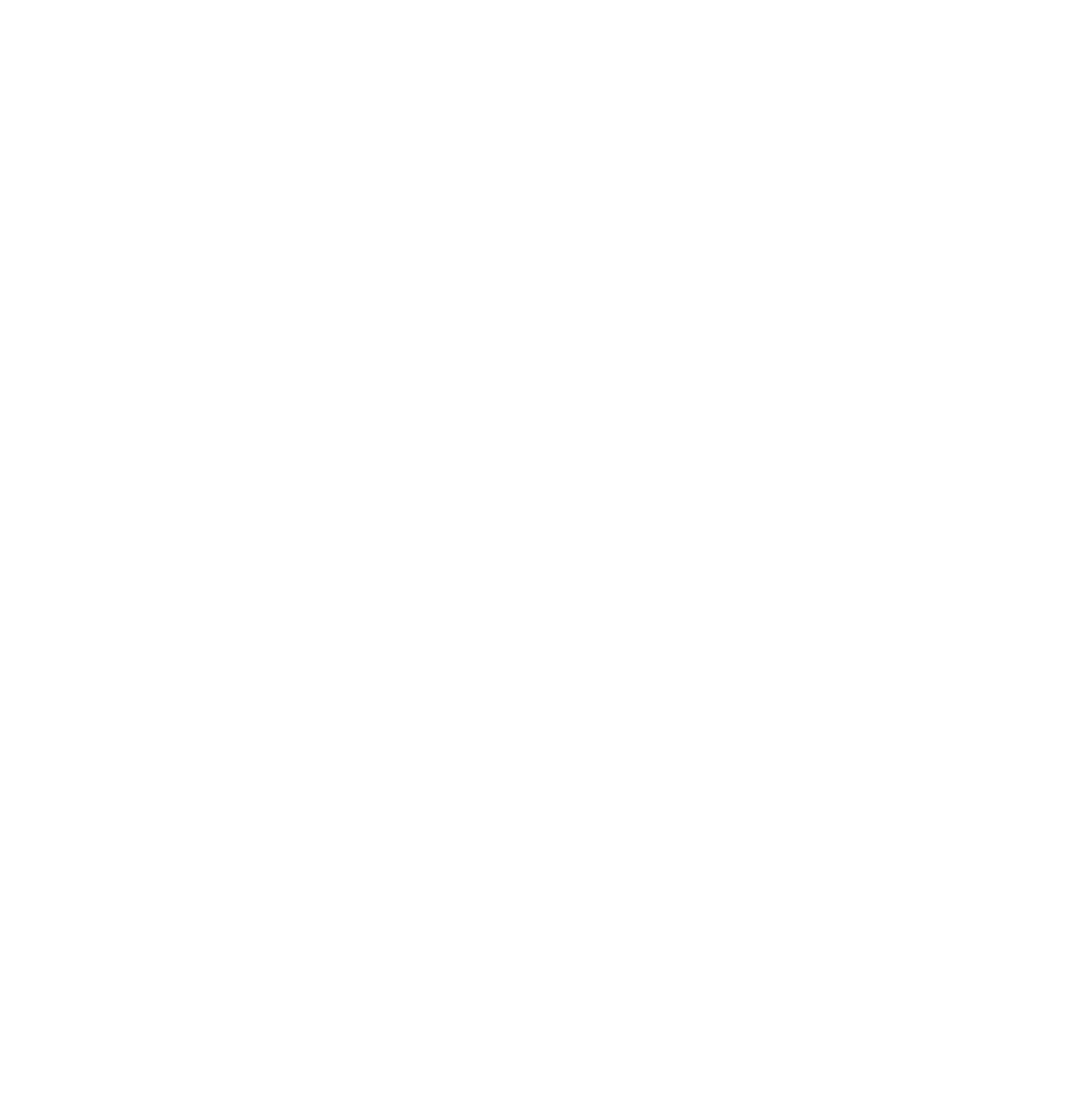
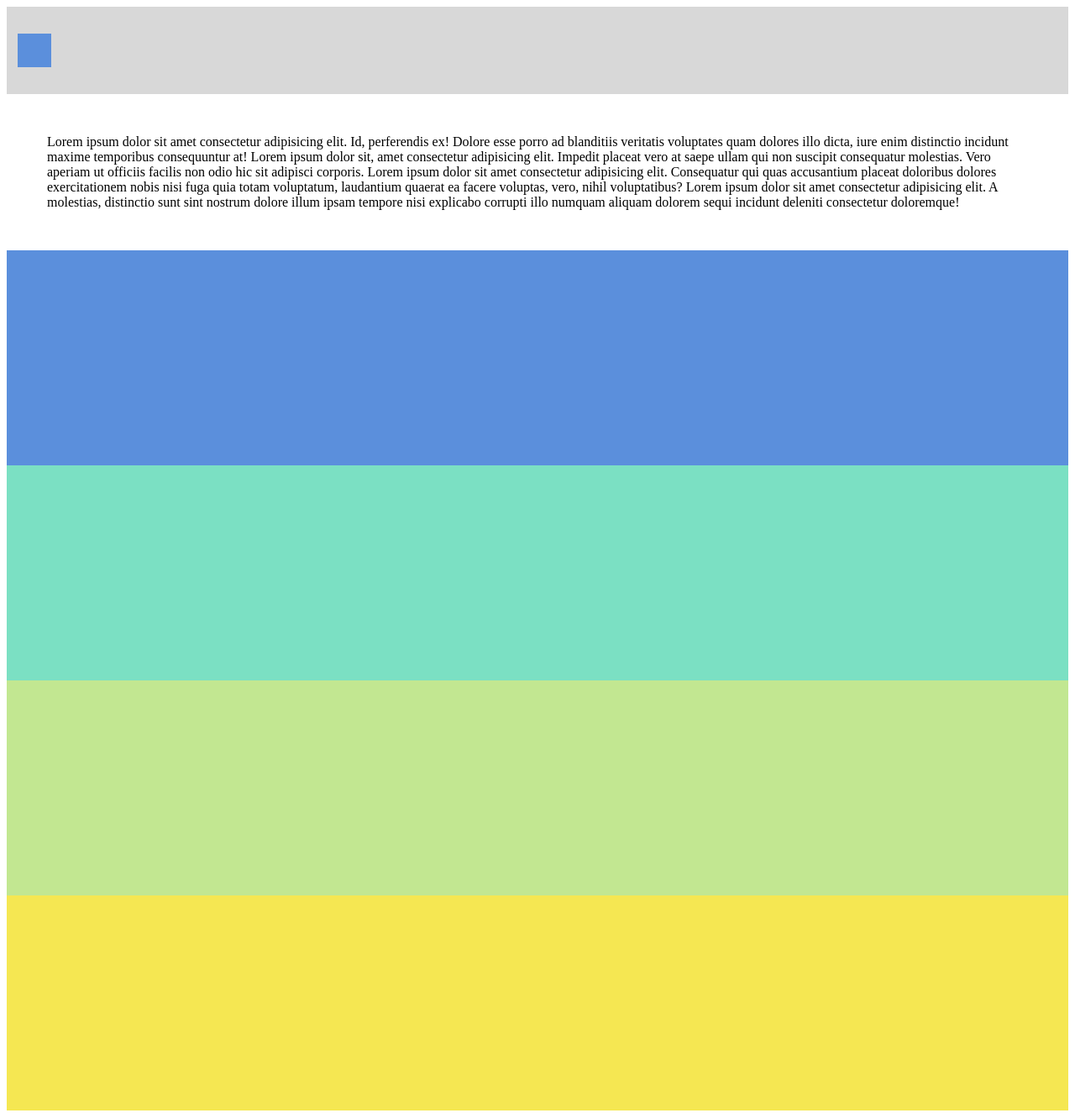
Before and after one commit to dallasmay/replicationimagehtmlcsslab, a plain HTML site: page drill-3/index.html in a window 1280 px wide. Shown: the whole page at 84% size. Before the commit the page ends 800 px from the top, so only its background shows below. Drawn offline with Linux system fonts and the light colour scheme.

Commit message:
completed drill3 minus sticky question mark

```diff
--- a/drill-3/index.css
+++ b/drill-3/index.css
@@ -0,0 +1,37 @@
+#top-rect {
+    background-color: #D8D8D8;
+    height: 13vh;
+    display: flex;
+    align-items: center;
+}
+
+#blue-square {
+    background-color: #5B8FDC;
+    width: 5vh;
+    height: 5vh;
+    margin: 1vw;
+}
+
+#text {
+    margin: 6vh;
+}
+
+#blue-rect {
+    background-color:#5B8FDC;
+    height: 32vh;
+}
+
+#seafoam {
+    background-color: #7BE0C3;
+    height: 32vh;
+}
+
+#weird-green {
+    background-color: #C2E791;
+    height: 32vh;
+}
+
+#yellow {
+    background-color: #F5E752;
+    height: 32vh;
+}
--- a/drill-3/index.html
+++ b/drill-3/index.html
@@ -1 +1,25 @@
-<!-- be sure to look at the example gif as well -->
+<!DOCTYPE html>
+<html lang="en">
+<head>
+    <meta charset="UTF-8">
+    <meta http-equiv="X-UA-Compatible" content="IE=edge">
+    <meta name="viewport" content="width=device-width, initial-scale=1.0">
+    <title>Document</title>
+    <link rel="stylesheet" href="index.css">
+</head>
+<body>
+    <div id="top-rect">
+        <div id="blue-square"></div>
+    </div>
+    <div id="text">
+        <p>
+            Lorem ipsum dolor sit amet consectetur adipisicing elit. Id, perferendis ex! Dolore esse porro ad blanditiis veritatis voluptates quam dolores illo dicta, iure enim distinctio incidunt maxime temporibus consequuntur at! Lorem ipsum dolor sit, amet consectetur adipisicing elit. Impedit placeat vero at saepe ullam qui non suscipit consequatur molestias. Vero aperiam ut officiis facilis non odio hic sit adipisci corporis. Lorem ipsum dolor sit amet consectetur adipisicing elit. Consequatur qui quas accusantium placeat doloribus dolores exercitationem nobis nisi fuga quia totam voluptatum, laudantium quaerat ea facere voluptas, vero, nihil voluptatibus? Lorem ipsum dolor sit amet consectetur adipisicing elit. A molestias, distinctio sunt sint nostrum dolore illum ipsam tempore nisi explicabo corrupti illo numquam aliquam dolorem sequi incidunt deleniti consectetur doloremque!
+        </p>
+    </div>
+    <div id="blue-rect"></div>
+    <div id="seafoam"></div>
+    <div id="weird-green"></div>
+    <div id="yellow"></div>
+    <div id="qmark"></div>
+</body>
+</html>
```
